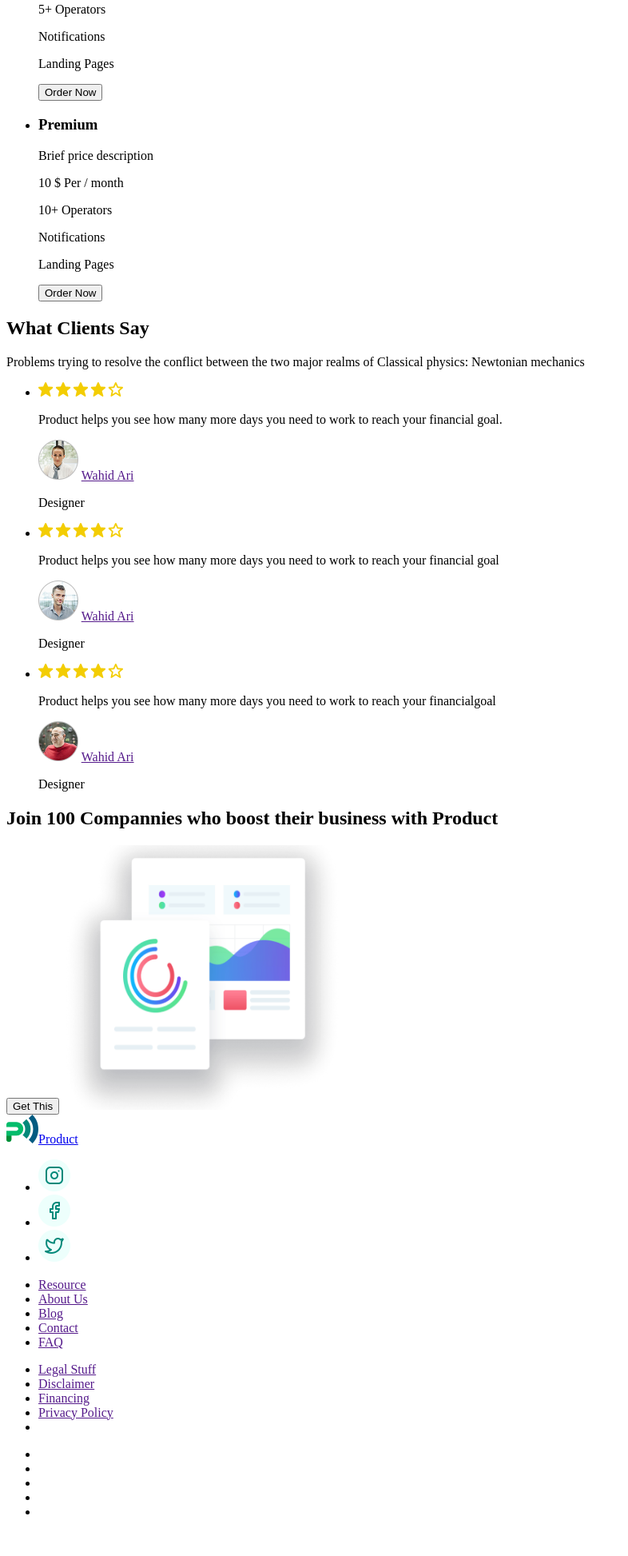
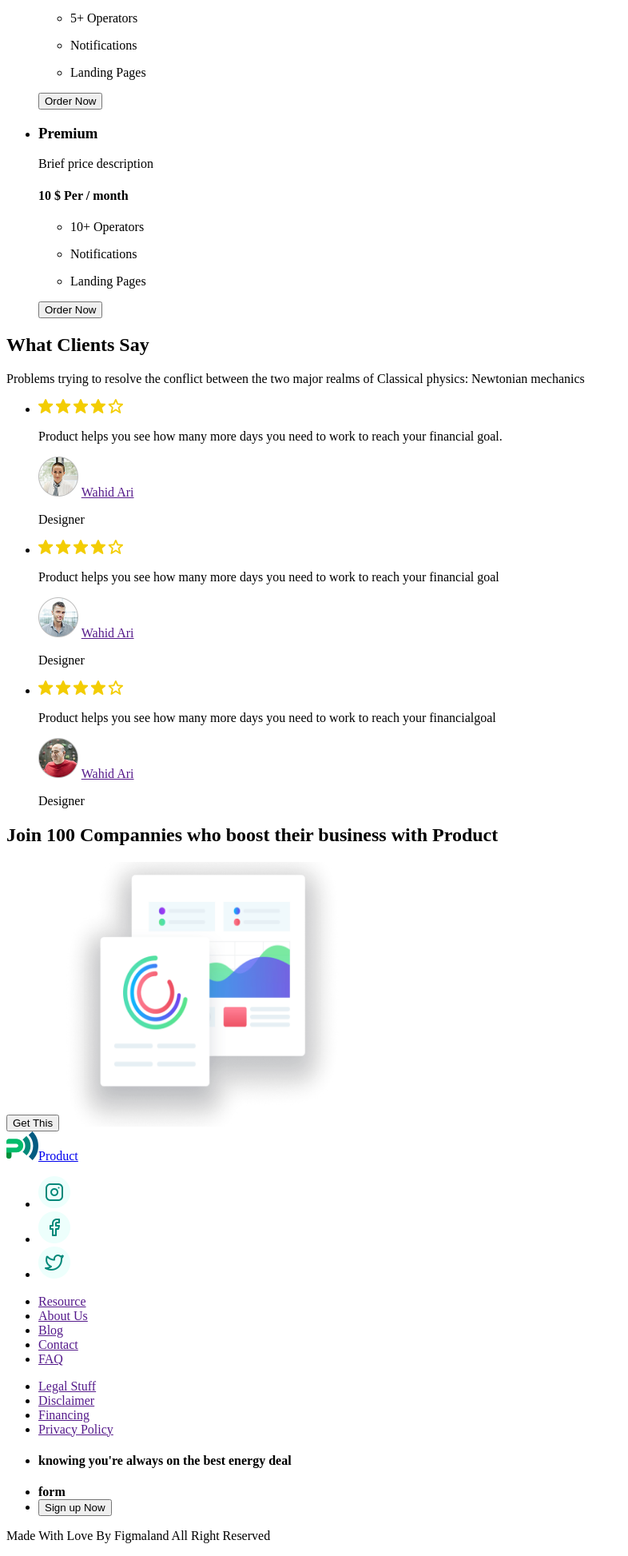
Before and after one commit to Serhii-Zviahin/121-blended-1-2, a plain HTML site: page index.html in a window 1280 px wide. Shown: the part 6001-7947 px from the top of the page at 80% size, without its empty margins (0-786 px from the left). Before the commit the page ends 7917 px from the top, so only its background shows below. Drawn offline with Linux system fonts and the light colour scheme.

Commit message:
Refactor price table section and footer for improved structure and readability

```diff
--- a/index.html
+++ b/index.html
@@ -196,19 +196,35 @@
                 <li>
                     <h3>Standard</h3>
                     <p>Brief price description</p>
-                    <p>5 $ Per / month</p>
+                    <h4>5 $ Per / month</h4>
+                    <ul>
+                        <li>
                             <p>5+ Operators</p>
+                        </li>
+                        <li>
                             <p>Notifications</p>
+                        </li>
+                        <li>
                             <p>Landing Pages</p>
+                        </li>
+                    </ul>
                     <button type="button">Order Now</button>
                 </li>
                 <li>
                     <h3>Premium</h3>
                     <p>Brief price description</p>
-                    <p>10 $ Per / month</p>
+                    <h4>10 $ Per / month</h4>
+                    <ul>
+                        <li>
                             <p>10+ Operators</p>
+                        </li>
+                        <li>
                             <p>Notifications</p>
+                        </li>
+                        <li>
                             <p>Landing Pages</p>
+                        </li>
+                    </ul>
                     <button type="button">Order Now</button>
                 </li>
             </ul>
@@ -265,28 +281,29 @@
                 </li>
 
             </ul>
-            <ul>
+            <ul class="footer-Resource">
                 <li><a href="">Resource</a></li>
                 <li><a href="">About Us</a></li>
                 <li><a href="">Blog</a></li>
                 <li><a href="">Contact</a></li>
                 <li><a href="">FAQ</a></li>
             </ul>
-            <ul>
+            <ul class="legal-stuff">
                 <li><a href="">Legal Stuff</a></li>
                 <li><a href="">Disclaimer</a></li>
                 <li><a href="">Financing</a></li>
                 <li><a href="">Privacy Policy</a></li>
-                <li><a href=""></a></li>
             </ul>
             <ul>
-                <li><a href=""></a></li>
-                <li><a href=""></a></li>
-                <li><a href=""></a></li>
-                <li><a href=""></a></li>
-                <li><a href=""></a></li>
+                <li>
+                    <h4> knowing you're always on the best energy deal </h4>
+                </li>
+                <li><b>form</b></li>
+                <li><button type="button">Sign up Now</button></li>
             </ul>
         </nav>
+        <p>Made With Love By Figmaland All Right Reserved</p>
+    </footer>
 </body>
 
 </html>
```
Lines whose indentation alone changed are shown as unchanged.
